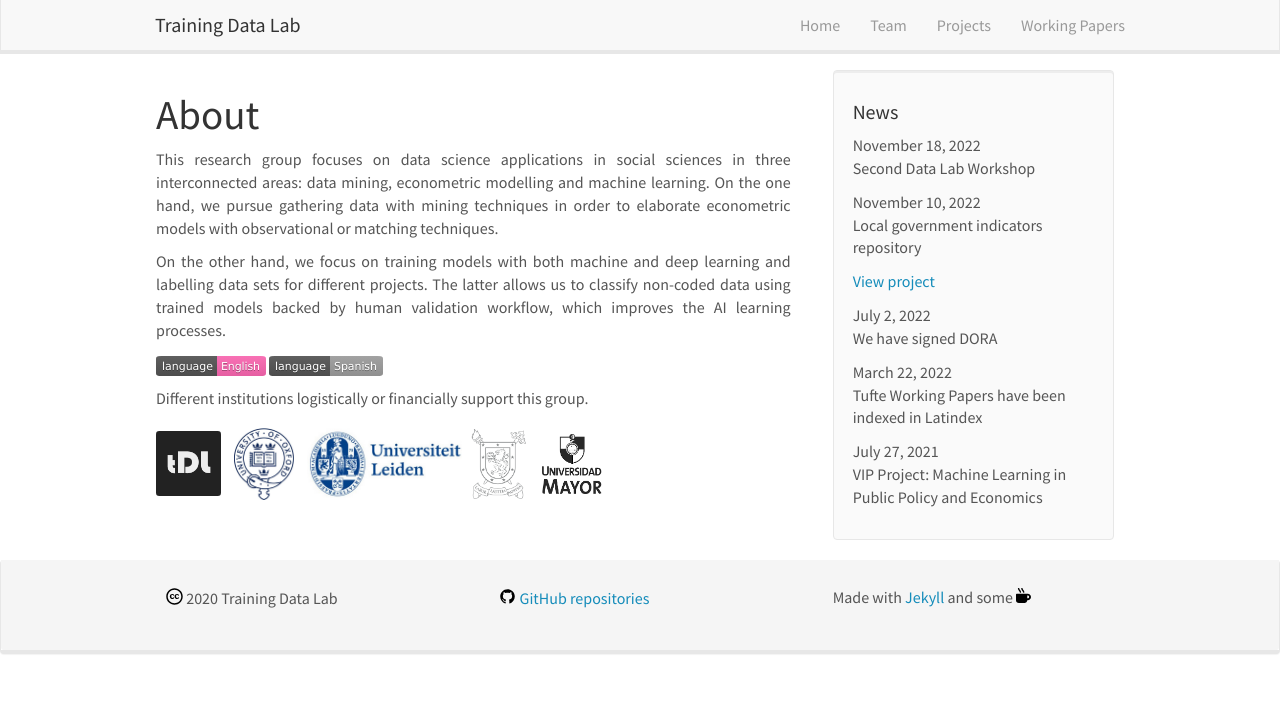
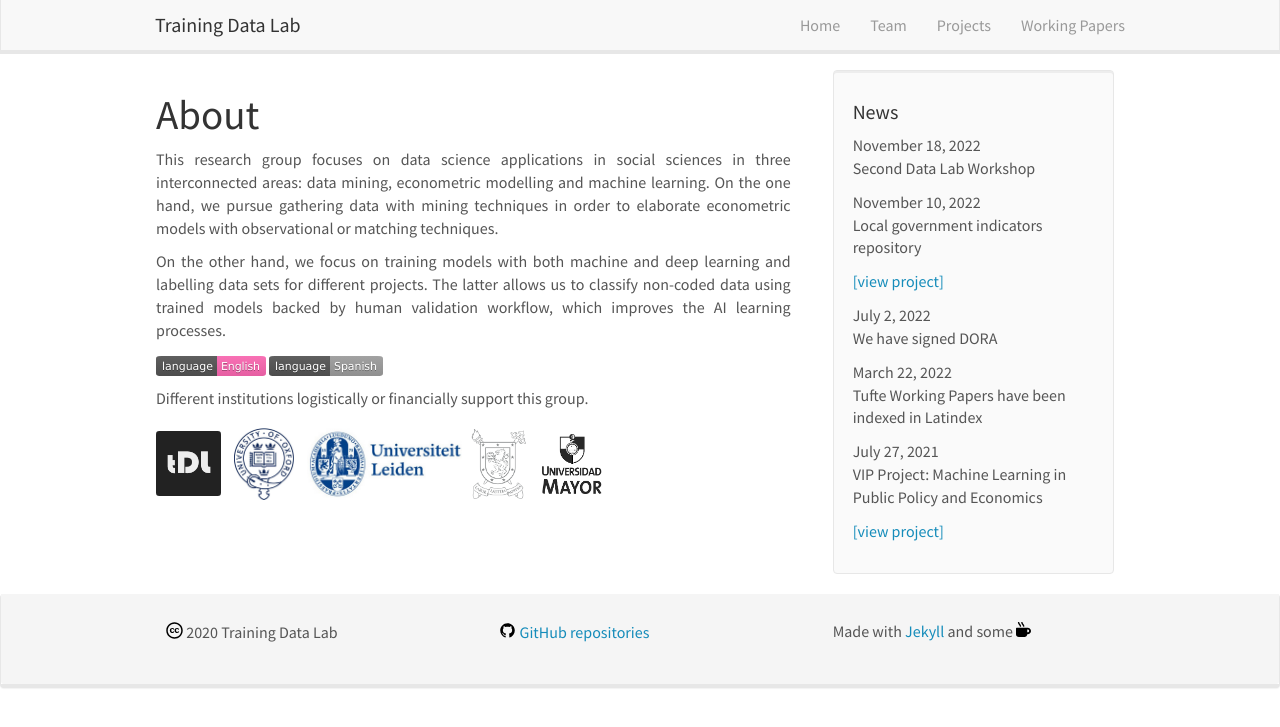
Before and after one commit to training-datalab/old-training-datalab.com, a Jekyll site: the page built from _pages/home.md, in a window 1280 px wide. Shown: the top 727 px of the page. Built offline with Jekyll 4.4.1, drawn with Linux system fonts in a browser that asks for light colours; nearby versions of some CDN libraries.

Commit message:
Update news.yml

```diff
--- a/_data/news.yml
+++ b/_data/news.yml
@@ -4,7 +4,7 @@
 
 - date: November 10, 2022
   headline: "Local government indicators repository"
-  newslink: <a href="/projects">View project</a>
+  newslink: <a href="/projects/local-government-indicators">[view project]</a>
 
 - date: July 2, 2022
   headline: "We have signed DORA"
@@ -16,4 +16,4 @@
 
 - date: July 27, 2021
   headline: "VIP Project: Machine Learning in Public Policy and Economics"
-  newslink:
+  newslink: <a href="/projects/vip-project-machine-learning">[view project]</a>
```
